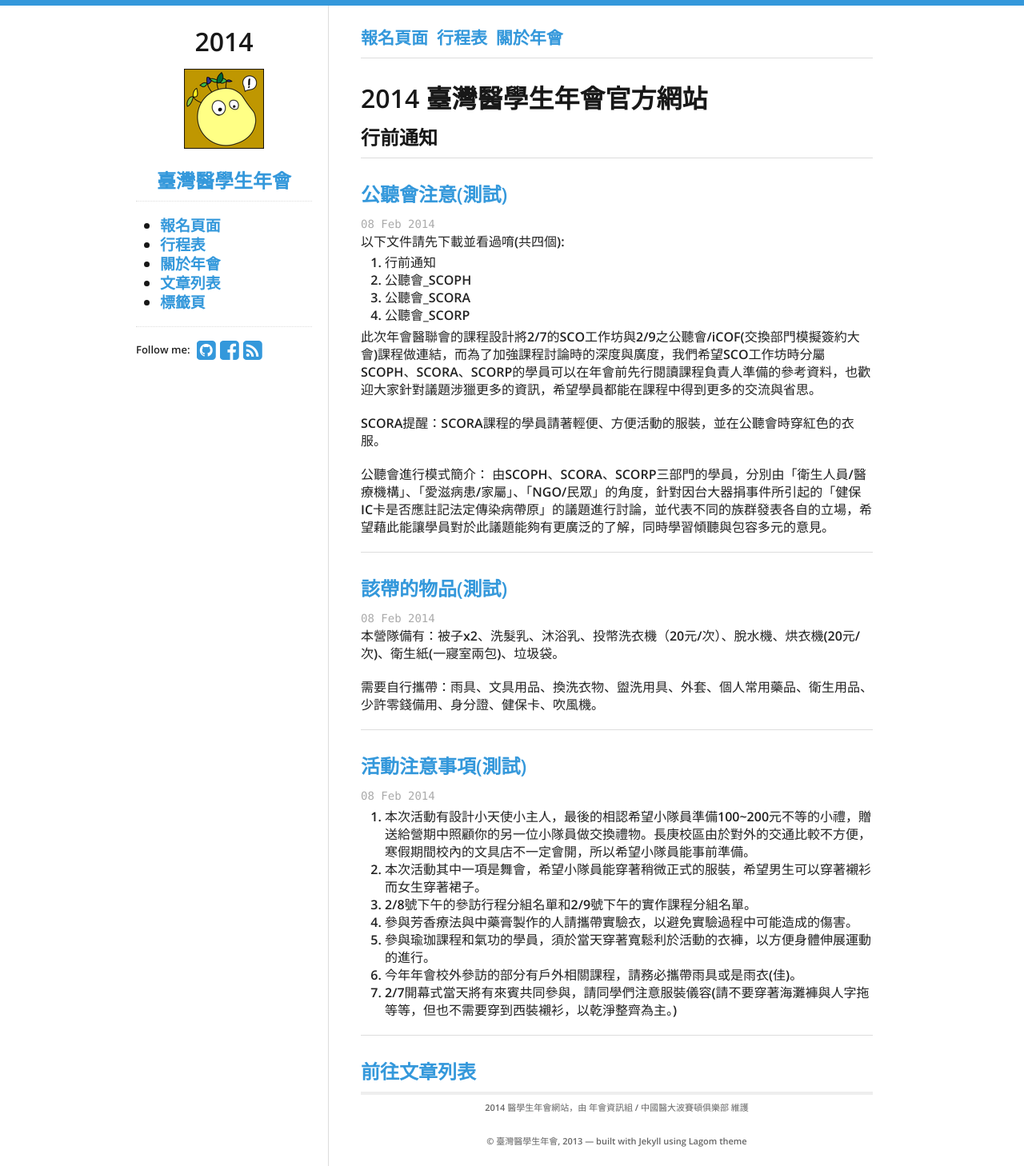
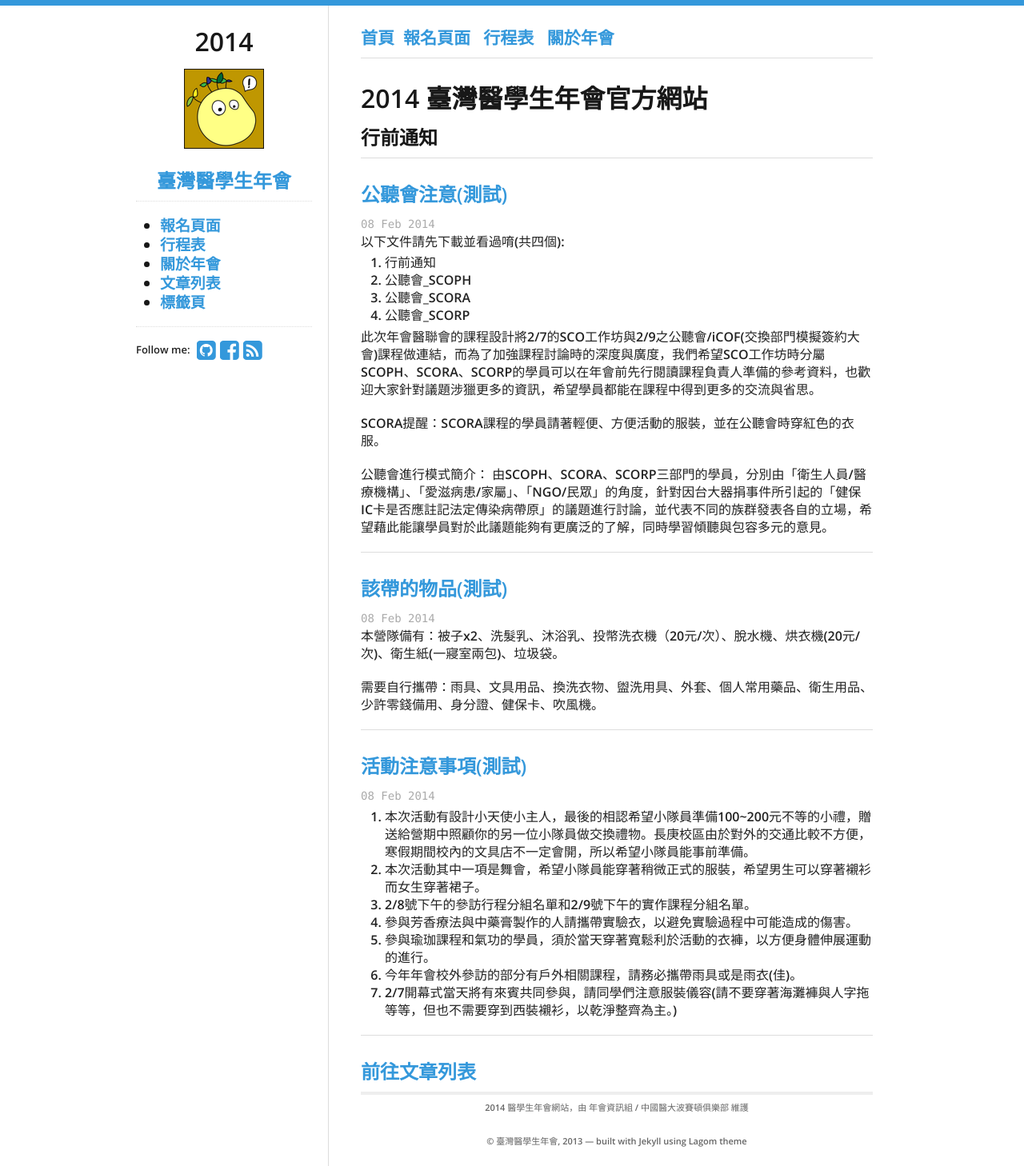
Before and after one commit to fmstw/fmstw.github.io, a Jekyll site: the page built from index.html, in a window 1280 px wide. Shown: the whole page at 80% size. Built offline with Jekyll 4.4.1, drawn with Linux system fonts in a browser that asks for light colours; nearby versions of some CDN libraries.

Commit message:
modified default.html

```diff
--- a/_layouts/default.html
+++ b/_layouts/default.html
@@ -25,7 +25,12 @@
     </div>
 
     <div class="eleven columns content">
-      <h4><a href="/register.html">報名頁面&nbsp;</a><a href="/schedule.html">&nbsp;行程表&nbsp;</a><a href="/about.html">&nbsp;關於年會</a></h4>
+      <h4>
+	<a href="/index.html">首頁&nbsp;</a>
+	<a href="/register.html">報名頁面&nbsp;</a>
+	<a href="/schedule.html">&nbsp;行程表&nbsp;</a>
+	<a href="/about.html">&nbsp;關於年會</a>
+      </h4>
       <hr>
       {{ content }}
 
```
